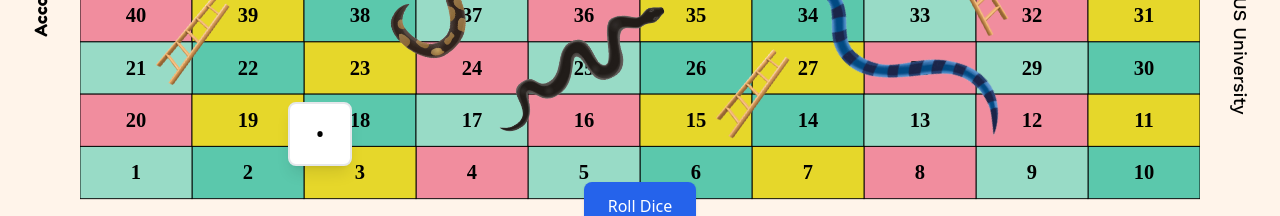
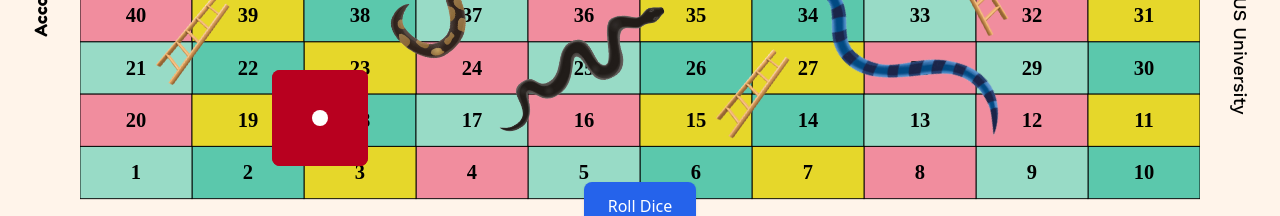
Before and after one commit to KRiedo/React-Tailwind-new, a React (Vite) app: page /board in a window 1280 px wide. Shown: the part 538-754 px from the top of the page. Built offline with nearby package versions, Linux system fonts and the light colour scheme; a web font is replaced by a local one.

Commit message:
Dice Update Final

```diff
--- a/src/components/GameBoard/Dice.jsx
+++ b/src/components/GameBoard/Dice.jsx
@@ -9,40 +9,43 @@ const Dice3D = ({ isRolling, onRollComplete }) => {
     return Math.floor(Math.random() * 6) + 1;
   }, []);
 
+  // Mapping sisi dadu ke rotasi yang sesuai
+  const faceRotations = {
+    1: [0, 0, 0],        // Depan
+    2: [0, -90, 0],      // Kanan
+    3: [90, 0, 0],       // Atas
+    4: [-90, 0, 0],      // Bawah
+    5: [0, 90, 0],       // Kiri
+    6: [0, 180, 0],      // Belakang
+  };
+
   useEffect(() => {
     let isMounted = true;
 
     const rollDice = async () => {
       if (!isRolling) return;
 
-      await controls.set({
-        rotateX: 0,
-        rotateY: 0,
-        rotateZ: 0,
-        y: 0,
-      });
+      const finalRoll = getRandomNumber();
+      const [finalRotX, finalRotY, finalRotZ] = faceRotations[finalRoll];
 
+      // Menggabungkan animasi rolling dan rotasi akhir dalam satu animasi
       await controls.start({
-        rotateX: [0, 720, 1440, 2160],
-        rotateY: [0, 540, 1080, 1620],
-        rotateZ: [0, 360, 720, 1080],
-        y: [0, -150, -50, 0],
+        rotateX: [0, 720 + finalRotX],
+        rotateY: [0, 720 + finalRotY],
+        rotateZ: [0, 720 + finalRotZ],
+        y: [0, -150, 0],
         transition: {
-          duration: 2,
-          times: [0, 0.4, 0.7, 1],
+          duration: 1.5,
+          times: [0, 0.6, 1],
           ease: "easeInOut",
         },
       });
 
-      const finalRoll = getRandomNumber();
-
       if (isMounted) {
         setDiceValue(finalRoll);
-        setTimeout(() => {
-          if (isMounted && onRollComplete) {
+        if (onRollComplete) {
           onRollComplete(finalRoll);
         }
-        }, 200);
       }
     };
 
@@ -55,26 +58,75 @@ const Dice3D = ({ isRolling, onRollComplete }) => {
     };
   }, [isRolling, getRandomNumber, controls, onRollComplete]);
 
-  const faces = {
-    1: "•",
-    2: "••",
-    3: "•••",
-    4: "••••",
-    5: "•••••",
-    6: "••••••",
-  };
-
   return (
+    <div className="w-24 h-24 perspective-1000">
       <motion.div
         animate={controls}
-      className="flex items-center justify-center w-16 h-16 bg-white rounded-lg shadow-lg border-2 border-gray-200"
+        className="w-full h-full relative transform-style-preserve-3d"
         style={{
           transformStyle: "preserve-3d",
-        perspective: "1000px",
         }}
       >
-      <span className="text-2xl">{faces[diceValue]}</span>
+        {/* Face 1 - Front */}
+        <div className="absolute w-full h-full bg-[#B8001F] border-1 border-orange-200 rounded-lg flex items-center justify-center transform-gpu"
+             style={{ transform: 'translateZ(3rem)' }}>
+          <div className="w-4 h-4 bg-white rounded-full"/>
+        </div>
+
+        {/* Face 2 - Right */}
+        <div className="absolute w-full h-full bg-[#B8001F] border-1 border-orange-200 rounded-lg flex items-center justify-center transform-gpu"
+             style={{ transform: 'rotateY(90deg) translateZ(3rem)' }}>
+          <div className="flex flex-col justify-between h-3/5">
+            <div className="w-4 h-4 bg-white rounded-full"/>
+            <div className="w-4 h-4 bg-white rounded-full"/>
+          </div>
+        </div>
+
+        {/* Face 3 - Top */}
+        <div className="absolute w-full h-full bg-[#B8001F] border-1 border-orange-200 rounded-lg grid grid-cols gap-2 p-4 ps-9 transform-gpu"
+             style={{ transform: 'rotateX(-90deg) translateZ(3rem)' }}>
+          <div className="w-4 h-4 bg-white rounded-full"/>
+          <div className="w-4 h-4 bg-white rounded-full"/>
+          <div className="w-4 h-4 bg-white rounded-full"/>
+        </div>
+
+        {/* Face 4 - Bottom */}
+        <div className="absolute w-full h-full bg-[#B8001F] border-1 border-orange-200 rounded-lg grid grid-cols-2 gap-2 p-6 transform-gpu"
+             style={{ transform: 'rotateX(90deg) translateZ(3rem)' }}>
+          <div className="w-4 h-4 bg-white rounded-full"/>
+          <div className="w-4 h-4 bg-white rounded-full"/>
+          <div className="w-4 h-4 bg-white rounded-full"/>
+          <div className="w-4 h-4 bg-white rounded-full"/>
+        </div>
+
+        {/* Face 5 - Left */}
+        <div className="absolute w-full h-full bg-[#B8001F] border-1 border-orange-200 rounded-lg ps-1 transform-gpu"
+             style={{ transform: 'rotateY(-90deg) translateZ(3rem)' }}>
+          <div className="w-full h-full grid grid-cols-3 grid-rows-3 p-4">
+            <div className="w-4 h-4 bg-white rounded-full"/>
+            <div className="w-4 h-4 bg-white rounded-full invisible"/>
+            <div className="w-4 h-4 bg-white rounded-full"/>
+            <div className="w-4 h-4 bg-white rounded-full invisible"/>
+            <div className="w-4 h-4 bg-white rounded-full"/>
+            <div className="w-4 h-4 bg-white rounded-full invisible"/>
+            <div className="w-4 h-4 bg-white rounded-full"/>
+            <div className="w-4 h-4 bg-white rounded-full invisible"/>
+            <div className="w-4 h-4 bg-white rounded-full"/>
+          </div>
+        </div>
+
+        {/* Face 6 - Back */}
+        <div className="absolute w-full h-full bg-[#B8001F] border-1 border-orange-200 rounded-lg grid grid-cols-2 gap-2 p-6 pt-4 transform-gpu"
+             style={{ transform: 'rotateY(180deg) translateZ(3rem)' }}>
+          <div className="w-4 h-4 bg-white rounded-full"/>
+          <div className="w-4 h-4 bg-white rounded-full"/>
+          <div className="w-4 h-4 bg-white rounded-full"/>
+          <div className="w-4 h-4 bg-white rounded-full"/>
+          <div className="w-4 h-4 bg-white rounded-full"/>
+          <div className="w-4 h-4 bg-white rounded-full"/>
+        </div>
       </motion.div>
+    </div>
   );
 };
 
```
Lines whose indentation alone changed are shown as unchanged.
